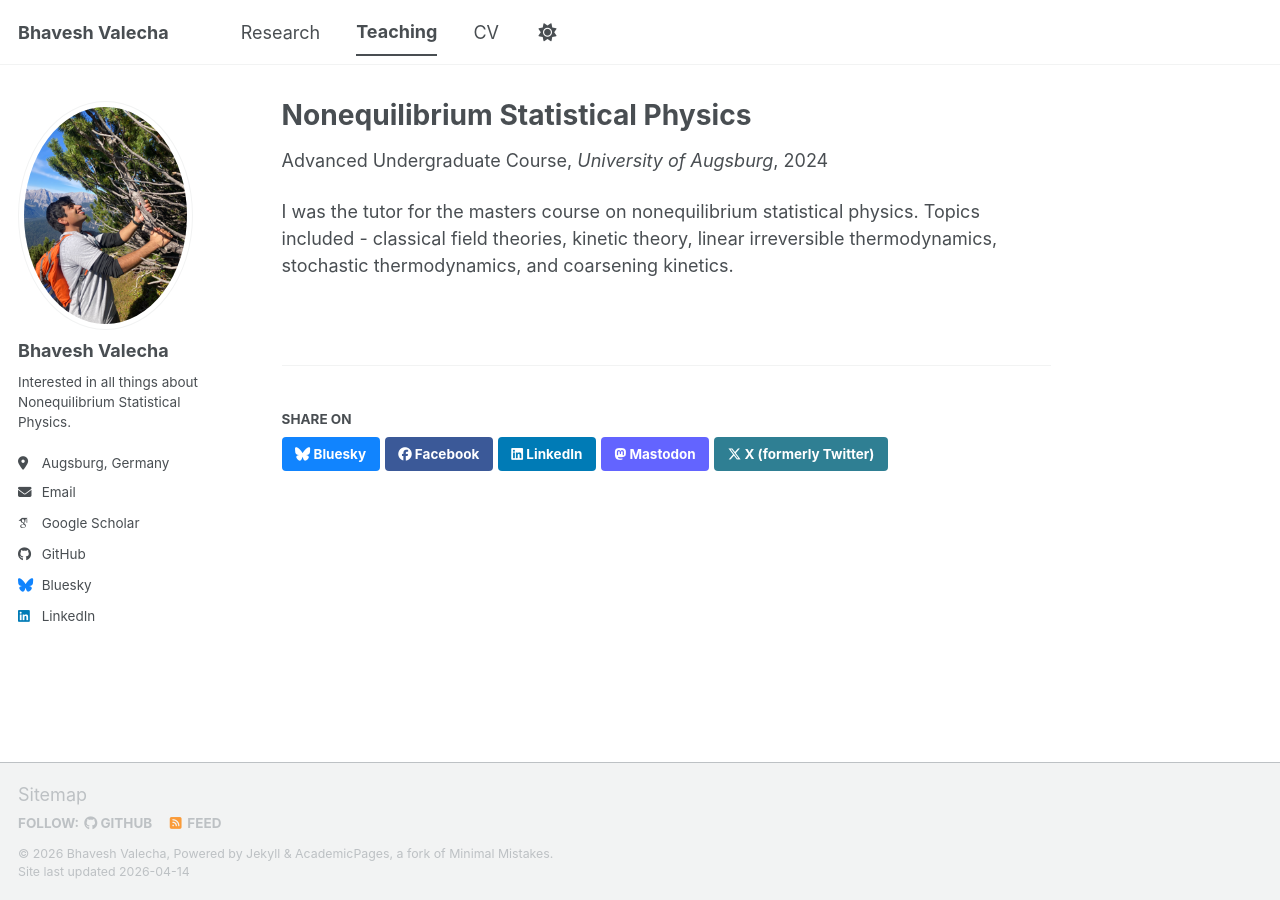
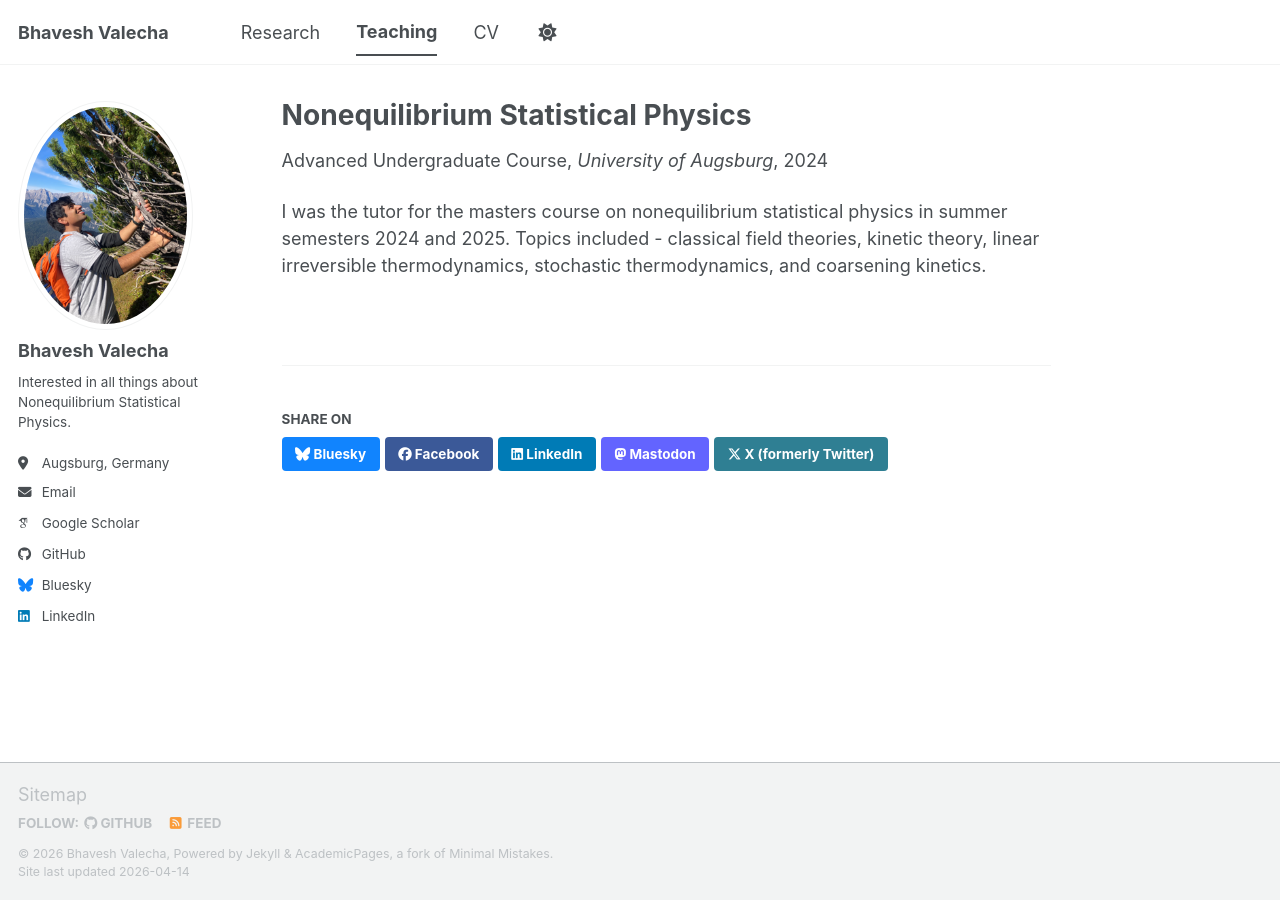
Before and after one commit to bhavesh-valecha/bhavesh-valecha.github.io, a Jekyll site: the page built from _teaching/2014-spring-teaching-1.md, in a window 1280 px wide. Built offline with Jekyll 4.4.1, drawn with Linux system fonts in a browser that asks for light colours; some web fonts are replaced; a script bundle is joined from its source files by our own code; library files that are not in the unit come from our copies.

Commit message:
Update 2014-spring-teaching-1.md

```diff
--- a/_teaching/2014-spring-teaching-1.md
+++ b/_teaching/2014-spring-teaching-1.md
@@ -8,4 +8,4 @@ date: 2024-04-01 - 2024-09-30
 location: "Augsburg, Germany"
 ---
 
-I was the tutor for the masters course on nonequilibrium statistical physics. Topics included - classical field theories, kinetic theory, linear irreversible thermodynamics, stochastic thermodynamics, and coarsening kinetics.
+I was the tutor for the masters course on nonequilibrium statistical physics in summer semesters 2024 and 2025. Topics included - classical field theories, kinetic theory, linear irreversible thermodynamics, stochastic thermodynamics, and coarsening kinetics.
```
